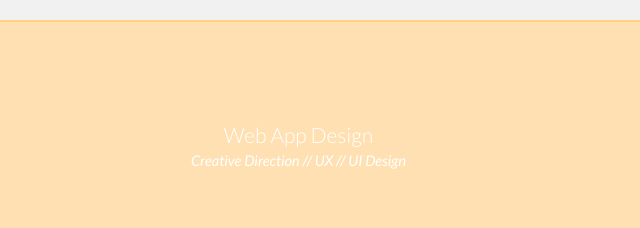
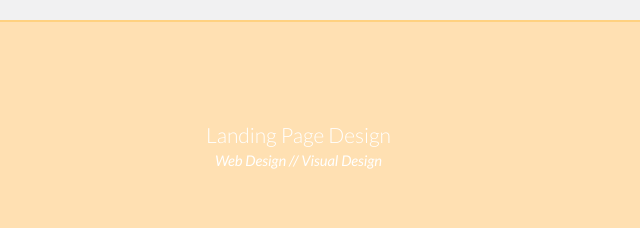
Before and after one commit to thom-d/dt_portfolio2016, a plain HTML site: page index.html in a window 1280 px wide. Shown: the part 1232-1460 px from the top of the page, 533-1173 px from the left. Drawn offline with nearby package versions, Linux system fonts and the light colour scheme.

Commit message:
photo addition and label change

```diff
--- a/index.html
+++ b/index.html
@@ -130,8 +130,8 @@
 
       <div class="col-xs-12 col-sm-6 col-md-8 pull-right" style="margin: 1% 0"> <!-- Yellow Tile-->
         <div class="content--box content--box--four">
-          <a href="assets/checkoutflow-ui.jpg" data-lightbox="dreamtrip" data-title="Denmark">
-          <div class="content--text">Web App Design <br><span class="content--subtitle">Creative Direction // UX // UI Design</span></div>
+          <a href="assets/my-landing-page-tut.jpg" data-lightbox="web" data-title="Landing Page Design Tutorial">
+          <div class="content--text">Landing Page Design <br><span class="content--subtitle">Web Design // Visual Design </span></div>
           </a>
         </div>
       </div>
```
Also changed, not shown: assets/my-landing-page-tut.jpg (added).
